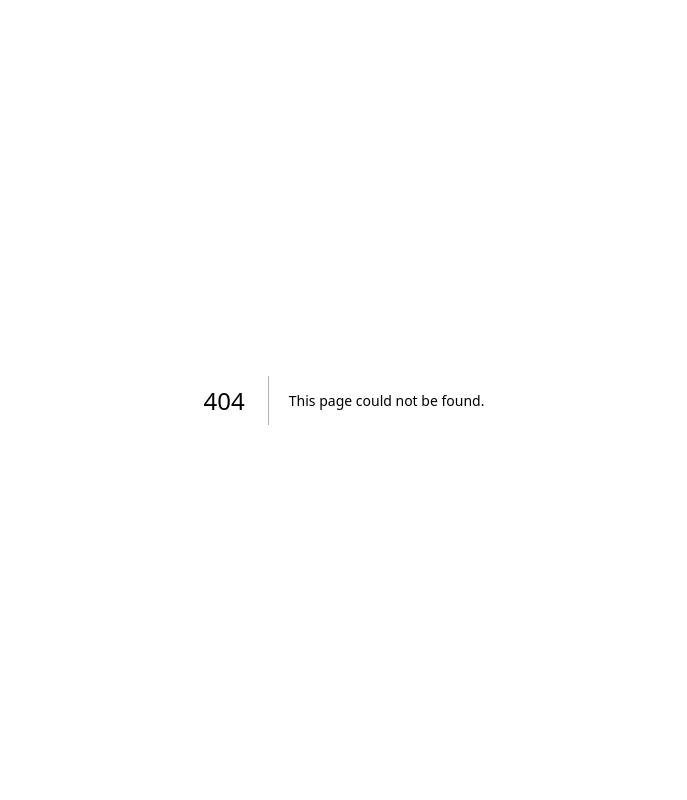
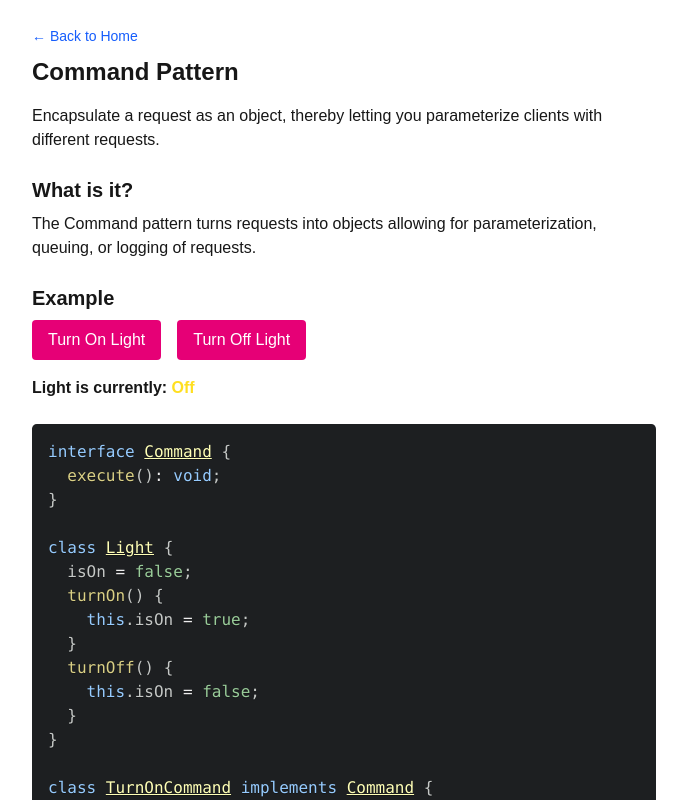
Before and after one commit to Mubtasim/patternalysis, a Next.js app: page /patterns/command in a window 1280 px wide. Before the commit this address had no page. Shown: the top 800 px of the page, without its empty margins (296-983 px from the left). Built offline with nearby package versions, Linux system fonts and the light colour scheme.

Commit message:
feat: Add Command pattern page and update home page to include it in the list of implemented patterns

```diff
--- a/src/app/page.tsx
+++ b/src/app/page.tsx
@@ -16,6 +16,7 @@ export default function Home() {
     "flyweight",
     "proxy",
     "chain-of-responsibility",
+    "command",
   ];
 
   const allPatterns = [
--- /dev/null
+++ b/src/app/patterns/command/page.tsx
@@ -0,0 +1,178 @@
+"use client";
+
+import PatternLayout from "@/components/PatternLayout";
+import { useState } from "react";
+import { Prism as SyntaxHighlighter } from "react-syntax-highlighter";
+import { atomDark } from "react-syntax-highlighter/dist/cjs/styles/prism";
+
+// Command interface
+interface Command {
+  execute(): void;
+}
+
+// Receiver
+class Light {
+  isOn = false;
+  turnOn() {
+    this.isOn = true;
+  }
+  turnOff() {
+    this.isOn = false;
+  }
+}
+
+// Concrete Commands
+class TurnOnCommand implements Command {
+  constructor(private light: Light) {}
+  execute() {
+    this.light.turnOn();
+  }
+}
+
+class TurnOffCommand implements Command {
+  constructor(private light: Light) {}
+  execute() {
+    this.light.turnOff();
+  }
+}
+
+// Invoker
+class RemoteControl {
+  private command: Command | null = null;
+  setCommand(command: Command) {
+    this.command = command;
+  }
+  pressButton() {
+    if (this.command) this.command.execute();
+  }
+}
+
+export default function CommandPatternPage() {
+  const [lightState, setLightState] = useState("Off");
+
+  const light = new Light();
+  const remote = new RemoteControl();
+
+  const turnOn = () => {
+    const onCommand = new TurnOnCommand(light);
+    remote.setCommand(onCommand);
+    remote.pressButton();
+    setLightState(light.isOn ? "On" : "Off");
+  };
+
+  const turnOff = () => {
+    const offCommand = new TurnOffCommand(light);
+    remote.setCommand(offCommand);
+    remote.pressButton();
+    setLightState(light.isOn ? "On" : "Off");
+  };
+
+  return (
+    <PatternLayout title="Command">
+      <p className="mb-4">
+        Encapsulate a request as an object, thereby letting you parameterize
+        clients with different requests.
+      </p>
+
+      <h2 className="text-xl font-semibold mt-6 mb-2">What is it?</h2>
+      <p className="mb-4">
+        The Command pattern turns requests into objects allowing for
+        parameterization, queuing, or logging of requests.
+      </p>
+
+      <h2 className="text-xl font-semibold mt-6 mb-2">Example</h2>
+
+      <div className="flex gap-4 mb-4">
+        <button
+          onClick={turnOn}
+          className="bg-pink-600 hover:bg-pink-500 px-4 py-2 rounded text-white"
+        >
+          Turn On Light
+        </button>
+        <button
+          onClick={turnOff}
+          className="bg-pink-600 hover:bg-pink-500 px-4 py-2 rounded text-white"
+        >
+          Turn Off Light
+        </button>
+      </div>
+
+      <p className="mb-6 font-semibold">
+        Light is currently:{" "}
+        <span className="text-yellow-300">{lightState}</span>
+      </p>
+
+      <SyntaxHighlighter language="ts" style={atomDark} className="rounded">
+        {`interface Command {
+  execute(): void;
+}
+
+class Light {
+  isOn = false;
+  turnOn() {
+    this.isOn = true;
+  }
+  turnOff() {
+    this.isOn = false;
+  }
+}
+
+class TurnOnCommand implements Command {
+  constructor(private light: Light) {}
+  execute() {
+    this.light.turnOn();
+  }
+}
+
+class TurnOffCommand implements Command {
+  constructor(private light: Light) {}
+  execute() {
+    this.light.turnOff();
+  }
+}
+
+class RemoteControl {
+  private command: Command | null = null;
+  setCommand(command: Command) {
+    this.command = command;
+  }
+  pressButton() {
+    if (this.command) this.command.execute();
+  }
+}
+
+// Usage
+const light = new Light();
+const remote = new RemoteControl();
+
+const onCommand = new TurnOnCommand(light);
+remote.setCommand(onCommand);
+remote.pressButton();
+
+const offCommand = new TurnOffCommand(light);
+remote.setCommand(offCommand);
+remote.pressButton();`}
+      </SyntaxHighlighter>
+
+      <h2 className="text-xl font-semibold mt-6 mb-2">Common Uses</h2>
+      <ul className="list-disc ml-6 mb-4">
+        <li>GUI buttons and menu items</li>
+        <li>Undo/Redo operations</li>
+        <li>Task scheduling</li>
+      </ul>
+
+      <h2 className="text-xl font-semibold mt-6 mb-2">When to Use</h2>
+      <ul className="list-disc ml-6 mb-4">
+        <li>To parameterize objects with operations</li>
+        <li>To queue or log requests</li>
+        <li>To support undoable operations</li>
+      </ul>
+
+      <h2 className="text-xl font-semibold mt-6 mb-2">Caution</h2>
+      <ul className="list-disc ml-6">
+        <li>Can result in a large number of command classes</li>
+        <li>May increase system complexity</li>
+      </ul>
+    </PatternLayout>
+  );
+}
```
